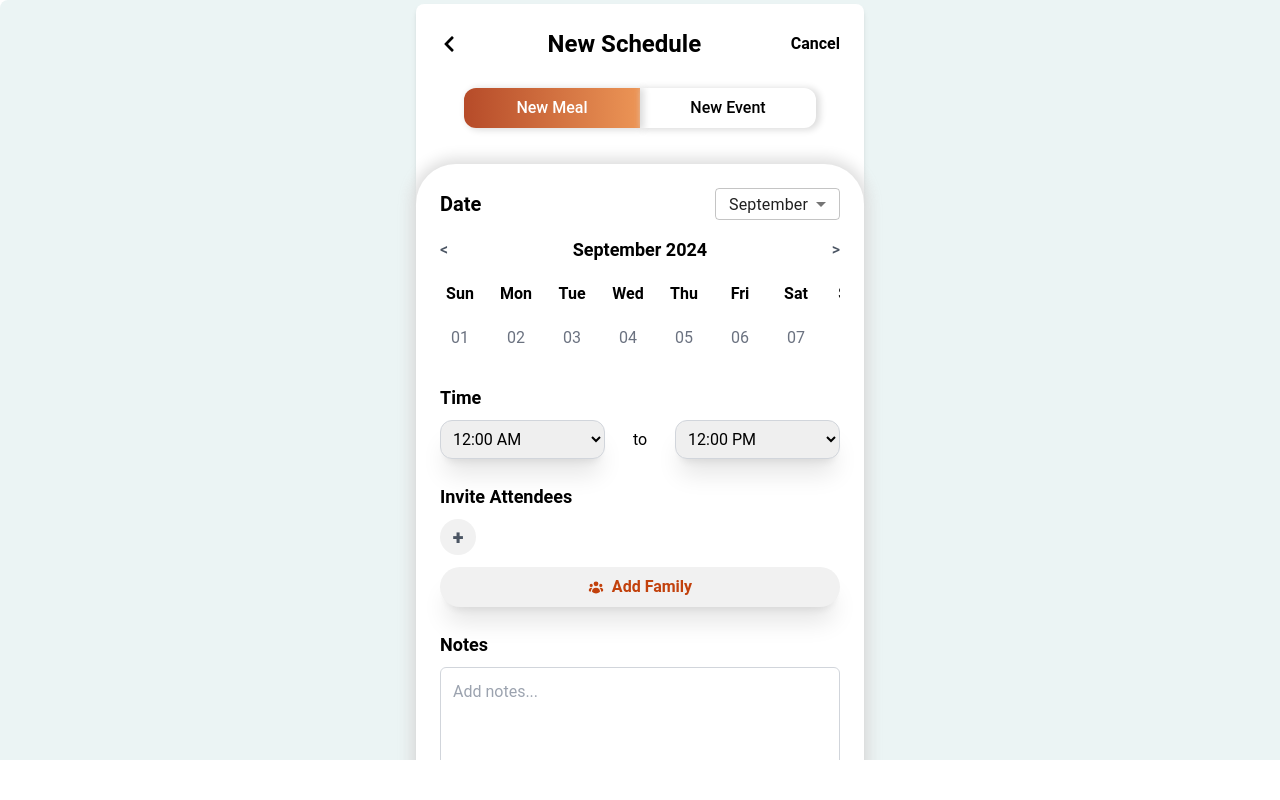
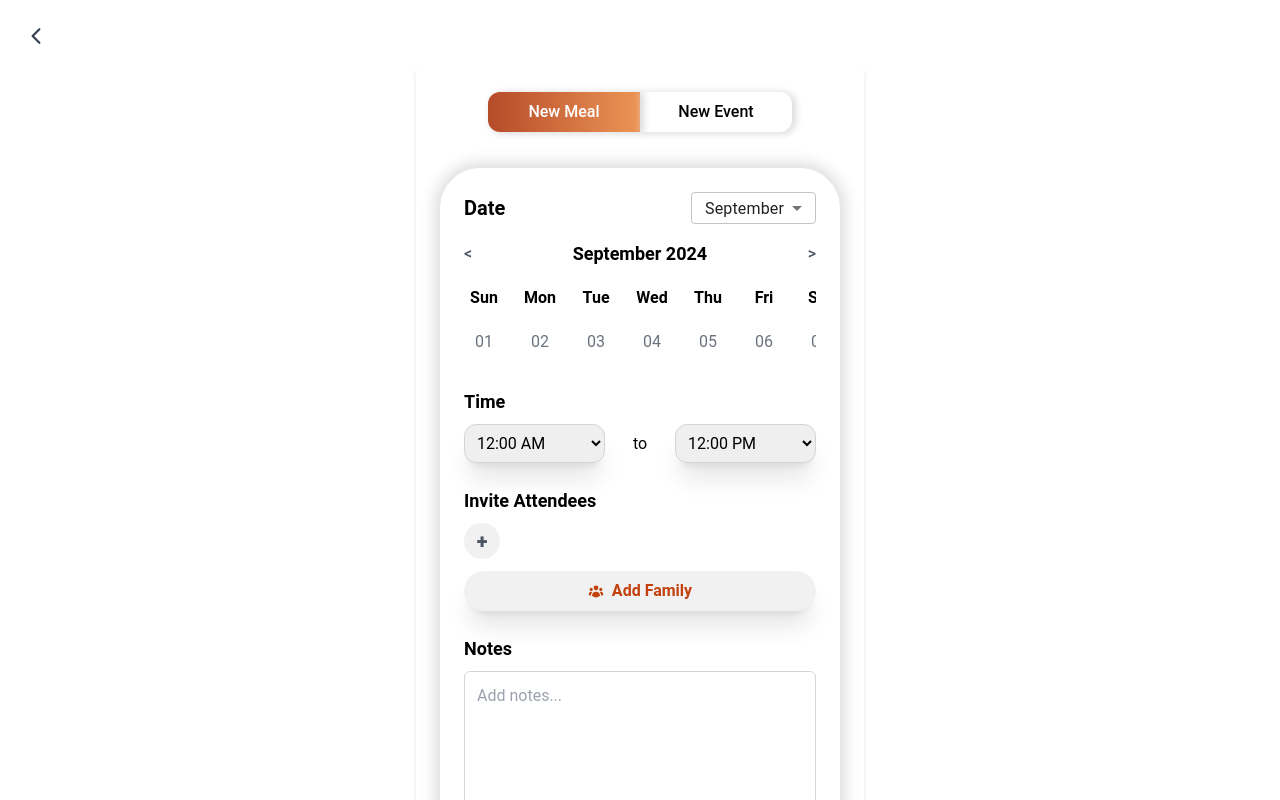
Before and after one commit to rithvikvelapati/WellFed, a Next.js app in the folder frontend/wellfed/: page /calendar-section/new-schedule in a window 1280 px wide. Built offline with nearby package versions, Linux system fonts and the light colour scheme.

Commit message:
routing and modal fix for newschedule.tsx and new-schedule/page.tsx page using redux

```diff
--- a/frontend/wellfed/src/app/calendar-section/new-schedule/page.tsx
+++ b/frontend/wellfed/src/app/calendar-section/new-schedule/page.tsx
@@ -1,11 +1,72 @@
-import React from "react";
-import NewSchedule from "@/components/EventCalender/NewSchedule";
+'use client';
+
+import React, { useEffect } from 'react';
+import { useDispatch } from 'react-redux';
+import { useRouter } from 'next/navigation';
+import { motion, AnimatePresence } from 'framer-motion';
+import { IoIosArrowBack } from 'react-icons/io';
+import { setModalOpen } from '@/store/modalSlice';
+import NewSchedule from '@/components/EventCalender/NewSchedule';
 
 const NewSchedulePage: React.FC = () => {
+  const dispatch = useDispatch();
+  const router = useRouter();
 
-    return (
-        <NewSchedule />
-    );
+  // Set modal open state to true when component mounts
+  useEffect(() => {
+    dispatch(setModalOpen(true));
+    return () => {
+      dispatch(setModalOpen(false));
+    };
+  }, [dispatch]);
+
+  // Animation variants for sliding in from left to right
+  const modalVariants = {
+    initial: {
+      x: '-100vw', // Start from the left
+      opacity: 0,
+    },
+    animate: {
+      x: 0, // Slide to the center
+      opacity: 1,
+      transition: { type: 'tween', duration: 0.5 },
+    },
+    exit: {
+      x: '100vw', // Slide out to the right
+      opacity: 0,
+      transition: { type: 'tween', duration: 0.5 },
+    },
+  };
+
+  const handleClose = () => {
+    router.back(); // Navigate back to the previous page
+  };
+
+  return (
+    <AnimatePresence>
+      <motion.div
+        className="fixed inset-0 z-50 bg-white overflow-y-auto"
+        variants={modalVariants}
+        initial="initial"
+        animate="animate"
+        exit="exit"
+      >
+        {/* Back Button */}
+        <button
+          onClick={handleClose}
+          className="absolute top-4 left-4 p-2 focus:outline-none"
+          aria-label="Close Modal"
+        >
+          <IoIosArrowBack className="text-2xl text-gray-700" />
+        </button>
+
+        {/* Modal Content */}
+        <div className="mt-16">
+          <NewSchedule />
+        </div>
+      </motion.div>
+    </AnimatePresence>
+  );
 };
 
 export default NewSchedulePage;
--- a/frontend/wellfed/src/components/EventCalender/NewSchedule.tsx
+++ b/frontend/wellfed/src/components/EventCalender/NewSchedule.tsx
@@ -1,12 +1,11 @@
-"use client";
+'use client';
+
 import React, { useState } from "react";
 import { format, addMonths, subMonths, startOfMonth, endOfMonth, setMonth, eachDayOfInterval } from 'date-fns';
-import { FaChevronLeft } from "react-icons/fa";
 import { HiMiniUserGroup } from "react-icons/hi2";
 import { FaCalendarDay } from "react-icons/fa";
-import { MenuItem, Select } from "@mui/material";
+import { MenuItem, Select, SelectChangeEvent } from "@mui/material";
 import { useRouter } from "next/navigation";
-
 
 // Helper function to generate time slots
 const generateTimeSlots = (interval: number) => {
@@ -24,10 +23,10 @@ const generateTimeSlots = (interval: number) => {
     return times;
 };
 
-const NewSchedule = () => {
+const NewSchedule: React.FC = () => {
     const router = useRouter();
     const [currentMonth, setCurrentMonth] = useState(new Date());
-    const [selectedDate, setSelectedDate] = useState<Date | null>(new Date);
+    const [selectedDate, setSelectedDate] = useState<Date | null>(new Date());
     const [startTime, setStartTime] = useState("09:00 AM");
     const [endTime, setEndTime] = useState("12:00 PM");
     const [notes, setNotes] = useState("");
@@ -47,7 +46,7 @@ const NewSchedule = () => {
     };
 
     // Handle month change from dropdown
-    const handleMonthChange = (event: React.ChangeEvent<{ value: unknown }>) => {
+    const handleMonthChange = (event: SelectChangeEvent<number>) => {
         const newMonth = Number(event.target.value) - 1; // Convert to 0-based month index
         setCurrentMonth(setMonth(currentMonth, newMonth));
     };
@@ -60,13 +59,8 @@ const NewSchedule = () => {
     const timeSlots = generateTimeSlots(30);
 
     return (
-        <div className="max-w-md mx-auto bg-white rounded-lg shadow-md">
-            <div className="flex justify-between items-center p-6">
-                <button className="font-semibold text-lg" onClick={() => router.push('/calendar-section')}><FaChevronLeft /></button>
-                <button className="font-semibold text-2xl">New Schedule</button>
-                <button className="font-semibold text-md" onClick={() => router.push('/calendar-section')}>Cancel</button>
-            </div>
-
+        <div className="max-w-md mx-auto bg-white rounded-lg shadow-md p-6">
+            {/* Toggle Buttons */}
             <div className="flex items-center justify-between rounded-md p-1 px-12 mb-8">
                 <button className="w-1/2 py-2 text-center font-medium bg-gradient-to-r shadow-[3px_1px_7px_1px_#dcdcdc] from-[#B64B29] to-[#EC9556] text-white rounded-l-xl">
                     New Meal
@@ -74,9 +68,8 @@ const NewSchedule = () => {
                 <button className="w-1/2 py-2 text-center font-medium shadow-[3px_1px_7px_1px_#dcdcdc] rounded-r-xl">New Event</button>
             </div>
 
-            {/* Month selector */}
-            <div className="rounded-t-[2.5rem] shadow-[0px_0px_15px_5px_#dcdcdc]  p-6">
-
+            {/* Month Selector */}
+            <div className="rounded-t-[2.5rem] shadow-[0px_0px_15px_5px_#dcdcdc] p-6">
                 <div className="flex justify-between items-center mb-4">
                     <p className="font-semibold text-xl">Date</p>
                     <Select
@@ -86,18 +79,11 @@ const NewSchedule = () => {
                         onChange={handleMonthChange}
                         className="h-8"
                     >
-                        <MenuItem value={1}>January</MenuItem>
-                        <MenuItem value={2}>February</MenuItem>
-                        <MenuItem value={3}>March</MenuItem>
-                        <MenuItem value={4}>April</MenuItem>
-                        <MenuItem value={5}>May</MenuItem>
-                        <MenuItem value={6}>June</MenuItem>
-                        <MenuItem value={7}>July</MenuItem>
-                        <MenuItem value={8}>August</MenuItem>
-                        <MenuItem value={9}>September</MenuItem>
-                        <MenuItem value={10}>October</MenuItem>
-                        <MenuItem value={11}>November</MenuItem>
-                        <MenuItem value={12}>December</MenuItem>
+                        {Array.from({ length: 12 }, (_, i) => (
+                            <MenuItem key={i + 1} value={i + 1}>
+                                {format(new Date(0, i), 'MMMM')}
+                            </MenuItem>
+                        ))}
                     </Select>
                 </div>
                 <div className="mb-6">
@@ -167,7 +153,6 @@ const NewSchedule = () => {
                     <button className="mt-3 flex items-center justify-center w-full py-2 px-4 bg-[#F1F1F1] text-orange-700 font-semibold rounded-full shadow-xl">
                         <HiMiniUserGroup className="mr-2" /> Add Family
                     </button>
-
                 </div>
 
                 {/* Notes Section */}
@@ -183,10 +168,12 @@ const NewSchedule = () => {
                 </div>
 
                 {/* Add to Calendar Button */}
-                <button className="mt-2 flex items-center justify-center w-full py-2 px-4 bg-[#F1F1F1] text-orange-700 font-semibold rounded-full shadow-xl" onClick={() => router.push('/calendar-section/meal-details')}>
+                <button
+                    className="mt-2 flex items-center justify-center w-full py-2 px-4 bg-[#F1F1F1] text-orange-700 font-semibold rounded-full shadow-xl"
+                    onClick={() => router.push('/calendar-section/meal-details')}
+                >
                     <FaCalendarDay className="mr-2" /> Add to Calendar
                 </button>
-
             </div>
         </div>
     );
```
